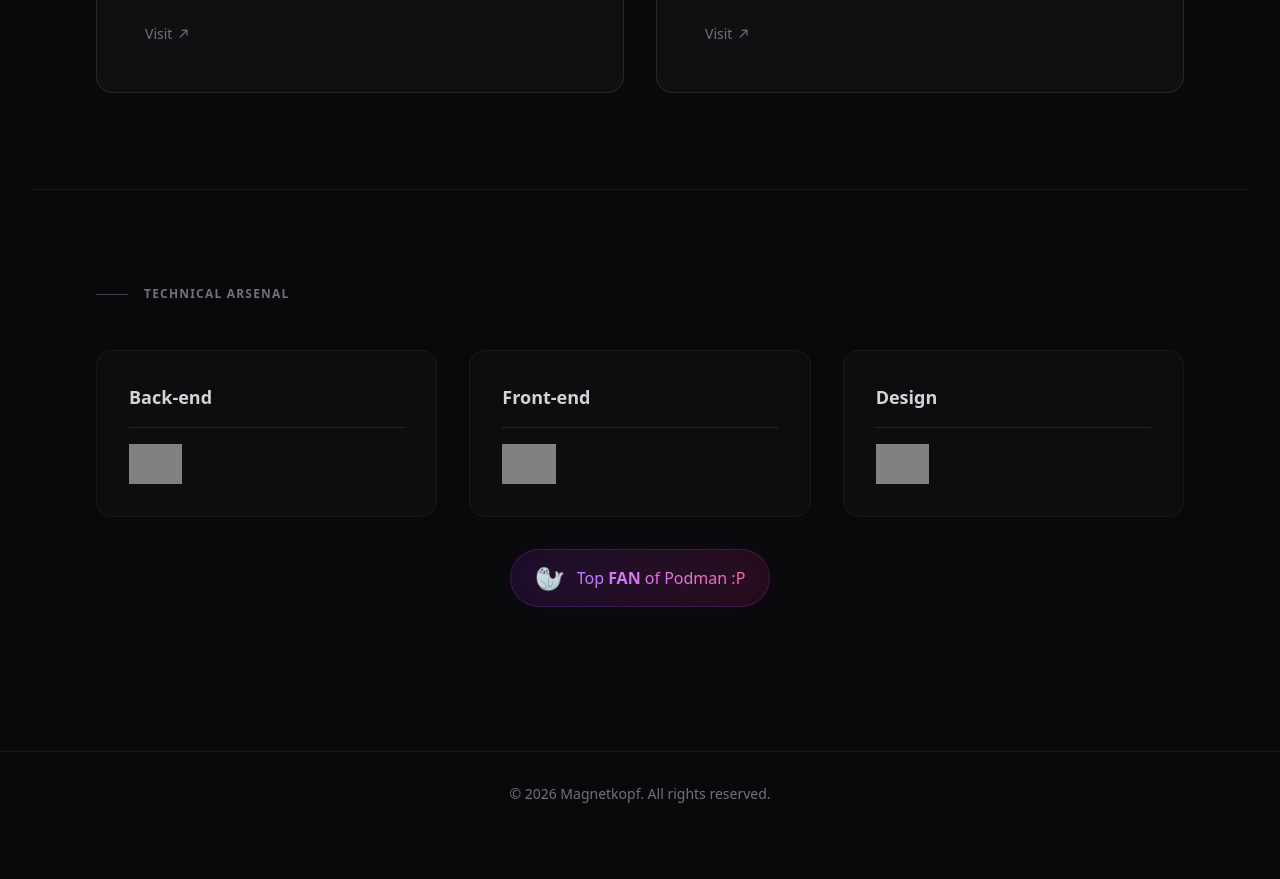
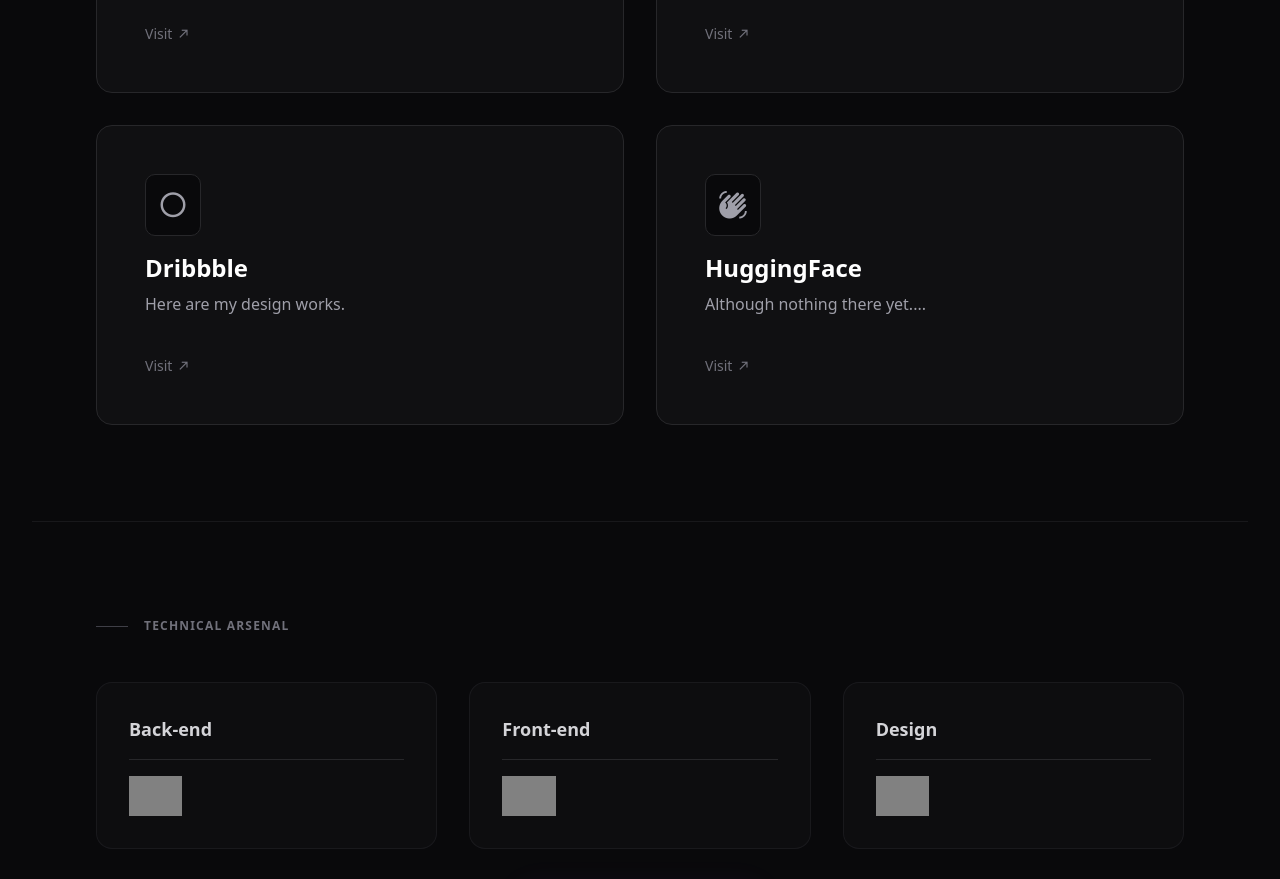
Before and after one commit to Magnetkopf/magnetkopf.github.io, a Vue app: page / in a window 1280 px wide. Shown: the part 1120-1999 px from the top of the page. Before the commit the page ends 1956 px from the top, so only its background shows below. Built offline with nearby package versions, Linux system fonts and the light colour scheme; grey boxes are pictures that could not be loaded.

Commit message:
chore: add links

```diff
--- a/src/views/HomeView.vue
+++ b/src/views/HomeView.vue
@@ -14,6 +14,18 @@
     url: 'https://memos.magnetkopf.com/',
     icon: 'mdi mdi-notebook-edit',
     description: 'My personal notes and thoughts.'
+  },
+  {
+    name: 'Dribbble',
+    url: 'https://dribbble.com/magnetkopf',
+    icon: 'mdi mdi-circle-outline',
+    description: 'Here are my design works.'
+  },
+  {
+    name: 'HuggingFace',
+    url: 'https://huggingface.co/magnetkopf',
+    icon: 'mdi mdi-hand-wave',
+    description: 'Although nothing there yet....'
   }
 ];
 
```
